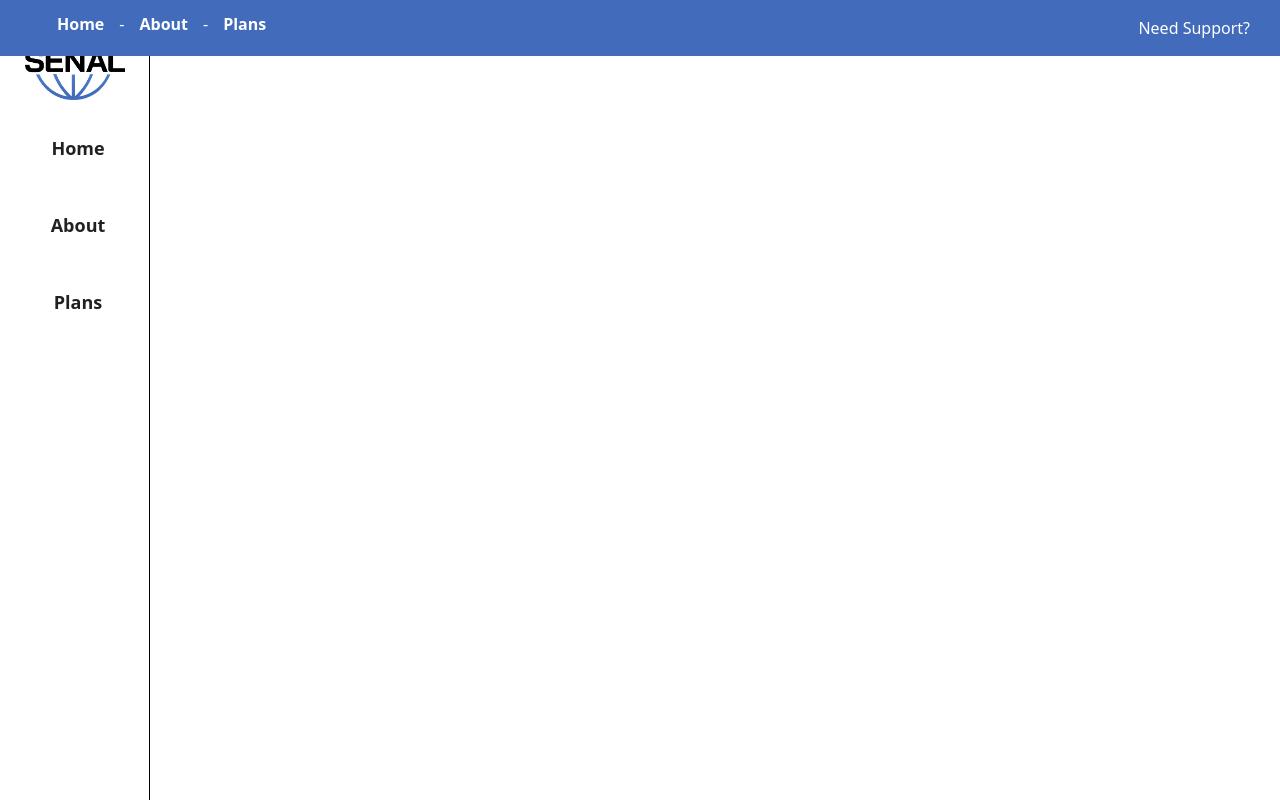
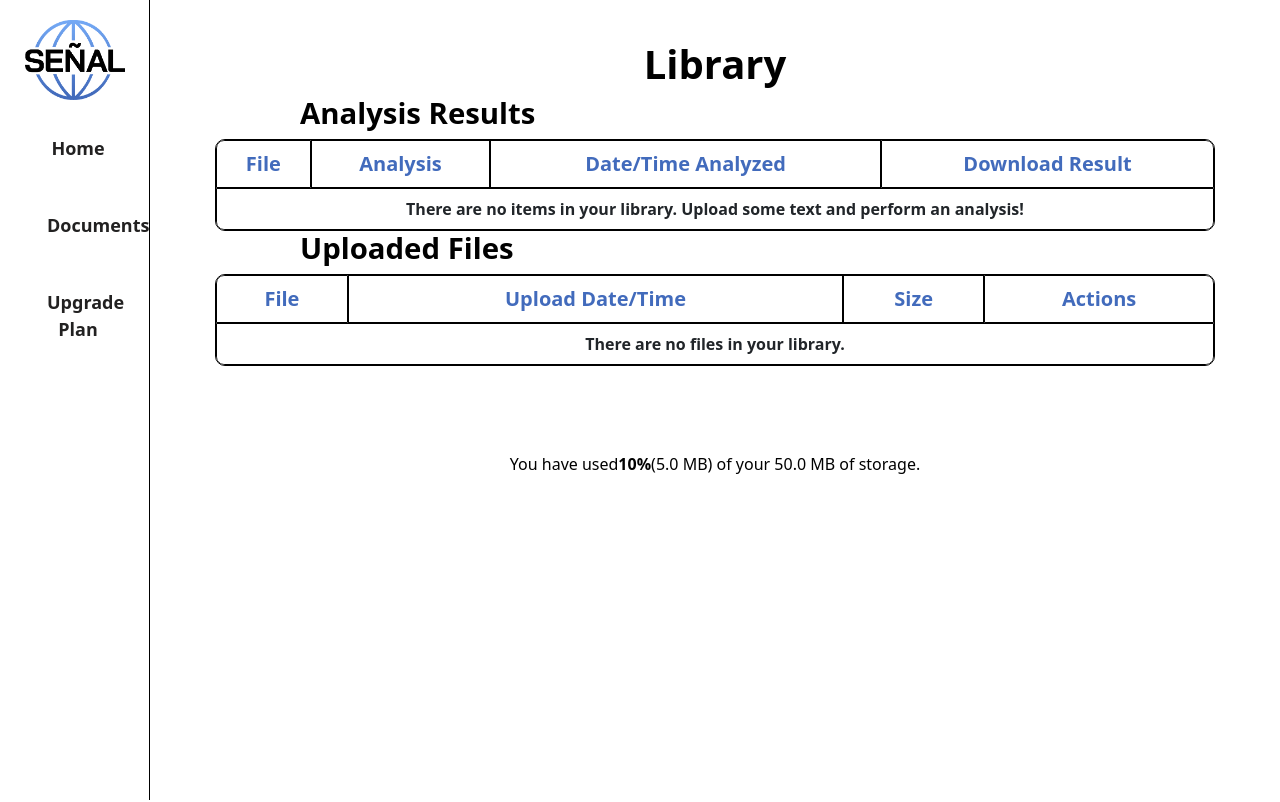
Before and after one commit to ATgzh/senaldesign, a React (Create React App) app: page /Library in a window 1280 px wide. Shown: the top 802 px of the page. Built offline with nearby package versions, Linux system fonts and the light colour scheme.

Commit message:
Library Section
Almost lost my life to flex box.

```diff
--- a/package.json
+++ b/package.json
@@ -15,7 +15,7 @@
     "react": "^18.3.1",
     "react-bootstrap": "^2.10.5",
     "react-dom": "^18.3.1",
-    "react-router-dom": "^6.27.0",
+    "react-router-dom": "^6.28.0",
     "react-scripts": "5.0.1",
     "typescript": "^4.9.5",
     "web-vitals": "^2.1.4"
--- a/src/Pages-Components/App.tsx
+++ b/src/Pages-Components/App.tsx
@@ -6,6 +6,7 @@ import '../Styles/App.css';
 import Navbar from './Navbar';
 import Sidebar from './Sidebar';
 import Home from './Home';
+import Library from './Library';
 import Footer from './Footer';
 import { isLoggedIn } from './Globals';
 
@@ -17,6 +18,7 @@ function App() {
         {!isLoggedIn && <Navbar />}
       <Routes>
       <Route path="/" element={<Home/>}/>
+      <Route path="/Library" element={<Library />} />
       </Routes>
       <Footer/>
     </Router>
--- /dev/null
+++ b/src/Pages-Components/Library.tsx
@@ -0,0 +1,57 @@
+import React, { useState, useEffect } from 'react';
+import '../Styles/Home.css';
+import Footer from './Footer';
+import '../Styles/Plans.css';
+import '../Styles/Library.css';
+import TableAnalyses from './TableAnalyses';
+import TableUploads from './TableUploads';
+//import axios from 'axios';
+import * as globals from './Globals';
+
+function Library() {
+  const aData = [
+    { files: 'Submission_2023-06-01_15-00-00.txt', modules: 'LEX', date: 'Wed, 07 Jun 2023 23:49:17 GMT', results: 'results'},
+  ]; //What is this? Example results?
+
+  const [uploads, setUploads] = useState([]);
+  const [analyses, setAnalyses] = useState([]);
+
+
+
+  return (
+    <div className="main-container-loggedin-library">
+      <div className='all-tables'>
+      <h1 className='header-text'>
+        Library
+      </h1>
+
+      <h2 className='header-text-h2'>
+        Analysis Results
+      </h2>
+
+      <div className='each-table'>
+        <div>
+          <TableAnalyses data={analyses} />
+        </div>
+      </div>
+
+      <h2 className='header-text-h2'>
+        Uploaded Files
+      </h2>
+
+      <div className='each-table'>
+        <div>
+          <TableUploads data={uploads} />
+        </div>
+      </div>
+
+      </div>
+
+      <div className="footer-text">
+        You have used <strong>10%</strong> (5.0 MB) of your 50.0 MB of storage.
+      </div>
+    </div>
+  );
+} //TODO: Make this display the library storage properly
+
+export default Library;
--- a/src/Pages-Components/Sidebar.tsx
+++ b/src/Pages-Components/Sidebar.tsx
@@ -1,5 +1,7 @@
 import React from 'react';
 import logo from '../Images/logo.png';
+import { BrowserRouter as Router, Route, Routes } from 'react-router-dom';
+import { Link } from 'react-router-dom';
 import Button from 'react-bootstrap/Button';
 import Container from 'react-bootstrap/Container';
 import '../Styles/Sidebar.css';
@@ -14,9 +16,9 @@ const Sidebar = () => {
 
         {/* Sidebar menu */}
         <ul className="sidebar-menu">
-          <li><a href="#home">Home</a></li>
-          <li><a href="#about">About</a></li>
-          <li><a href="#plans">Plans</a></li>
+        <li><Link to="/">Home</Link></li>  {/* Use Link to="/" for Home */}
+          <li><Link to="/Library">Documents</Link></li>  {/* Link to Library component */}
+          <li><Link to="/plans">Upgrade Plan</Link></li> {/* Link to other pages */}
         </ul>
       </div>
     );
--- /dev/null
+++ b/src/Pages-Components/TableAnalyses.tsx
@@ -0,0 +1,54 @@
+import React from 'react';
+import '../Styles/Table.css'
+
+interface Person {
+    id: number;
+    name: string;
+    age: number;
+}
+
+interface TableProps {
+  data: Array<{ file: string; module: string; date: string}>;
+}
+
+const TableAnalyses: React.FC<TableProps> = ({ data }) => {
+  return (
+    <div className='outer-container'>
+    <div className='table-container'>
+    <table className='custom-table'>
+      <thead>
+        <tr>
+          <th className='rounded-cell-left'>File</th>
+          <th>Analysis</th>
+          <th>Date/Time Analyzed</th>
+          <th className='rounded-cell-right'>Download Result</th>
+        </tr>
+      </thead>
+      <tbody>
+        <tr className='hidden'><td colSpan={4}>There are no items in your library. Upload some text and perform an analysis!</td></tr>
+        {data.map((analysis) => (
+          <tr>
+            <td>
+              Source File Goes Here
+            </td>
+            <td>{analysis.module}</td>
+            <td>{analysis.date}</td>
+            <td>
+
+            <a href="#">
+                <button>
+                    Download
+                </button>
+              </a>
+
+            </td>
+          </tr>
+        ))}
+      </tbody>
+    </table>
+    </div>
+    </div>
+  );
+};
+
+export default TableAnalyses;
--- /dev/null
+++ b/src/Pages-Components/TableUploads.tsx
@@ -0,0 +1,57 @@
+import React from 'react';
+import '../Styles/Table.css'
+import '../Styles/App.css'
+
+interface Person {
+    id: number;
+    name: string;
+    age: number;
+}
+
+interface TableProps {
+  data: Array<{
+    source_filename: string;
+    date: string;
+    size: string}>;
+}
+
+const TableUploads: React.FC<TableProps> = ({ data }) => {
+  return (
+    <div className='outer-container'>
+    <div className='table-container'>
+    <table className='custom-table'>
+      <thead>
+        <tr>
+          <th className='rounded-cell-left'>File</th>
+          <th>Upload Date/Time</th>
+          <th>Size</th>
+          <th className='rounded-cell-right'>Actions</th>
+        </tr>
+      </thead>
+      <tbody>
+        <tr className='hidden'><td colSpan={4}>There are no files in your library.</td></tr>
+        {data.map((file, index) => (
+          <tr>
+            <td>{file['source_filename']}</td>
+            <td>{file['date']}</td>
+            <td>0</td>
+            <td>
+
+              <button>
+                  Download
+              </button>
+              <button>
+                  Delete
+              </button>
+
+            </td>
+          </tr>
+        ))}
+      </tbody>
+    </table>
+    </div>
+    </div>
+  );
+};
+
+export default TableUploads;
--- a/src/Styles/App.css
+++ b/src/Styles/App.css
@@ -4,6 +4,16 @@
   flex-direction: row;
   height: 600px; /* Full height of the screen */
   margin-left: 200px;
+}
+
+.main-container-loggedin-library {
+  display: flex; /* Use flexbox to align the sections side by side */
+  text-align: center ;
+  flex-direction: column;
+  height: 1000px; /* Full height of the screen */
+  margin-left: 150px;
+  margin-right: 0px;
+  justify-content: flex-start;
 }
 
 .main-container-notlogged {
--- /dev/null
+++ b/src/Styles/Library.css
@@ -0,0 +1,29 @@
+.header-text {
+    font-size: 30pt;
+    color: #000000;
+    font-weight: bold;
+
+
+
+    text-align: center; /* For vertical centering */
+}
+
+.header-text-h2 {
+    font-size: 22pt;
+    color: #000000;
+    font-weight: bold;
+    display: flex;
+    justify-content: start;
+    margin-left: 150px;
+    align-items: center;
+}
+
+.footer-text {
+    font-size: 12pt;
+    color: #000000;
+    font-weight: normal;
+    display: flex;
+    justify-content: center;
+    align-items: center;
+    margin: 12px;
+}
--- /dev/null
+++ b/src/Styles/Plans.css
@@ -0,0 +1,129 @@
+.description-text-plans a {
+    color:#426BBC !important;
+  }
+  .main-page-containers {
+      flex-wrap: wrap;
+      justify-content: space-between;
+      display: flex;
+      padding-right: 3%;
+      padding-left: 3%;
+      padding-top: 5%;
+      padding-bottom: 10%;
+      gap: 8px;
+  }
+
+  .header-text-plans{
+    font-size: 30pt;
+    color: #426BBC;
+    font-weight: bold;
+    justify-content: center;
+  }
+
+  .box-and-text{
+    margin: auto;
+    width: 600px;
+  }
+
+  .main-text{
+    text-decoration: none;
+    font-size: 21pt;
+    font-weight: bold;
+    color:rgb(0, 0, 0);
+  }
+
+  .plan-container-free{
+    width: 285px;
+    height: auto;
+    min-height: 225px;
+    border-radius: 30px;
+    margin: auto;
+    margin-bottom: 30px;
+    background-color: #ffffff;
+    box-shadow: 0 2px 7px rgba(0,0,0, 0.5);
+    padding: 10px;
+  }
+
+  .description-text-plans {
+    width: 65%;
+    height: auto;
+    min-height: 175px;
+    border-radius: 15px;
+    margin: auto;
+    background-color: #ffffff;
+    box-shadow: 0 2px 7px rgba(0,0,0, 0.5);
+    padding: 40px;
+  }
+
+  .plan-container {
+    width: 285px;
+    height: auto;
+    min-height: 225px;
+    border-radius: 30px;
+    margin: auto;
+    margin-bottom: 30px;
+    background-color: #dde8ff;
+    box-shadow: 0 2px 7px rgba(0,0,0, 0.5);
+    padding: 10px;
+  }
+
+  .plan-container-basic{
+    width: 285px;
+    height: auto;
+    min-height: 225px;
+    border-radius: 30px;
+    margin: auto;
+    margin-bottom: 30px;
+    background-color: #dde8ff;
+    box-shadow: 0 2px 7px rgba(0,0,0, 0.5);
+    padding: 10px;
+  }
+
+  .plan-container-advanced{
+    width: 285px;
+    height: auto;
+    min-height: 225px;
+    border-radius: 30px;
+    margin: auto;
+    margin-bottom: 30px;
+    background: #a2c1ff;
+    box-shadow: 0 2px 7px rgba(0,0,0, 0.5);
+    padding: 10px;
+  }
+
+  .plan-container-professional{
+    width: 285px;
+    height: auto;
+    min-height: 225px;
+    border-radius: 30px;
+    margin: auto;
+    margin-bottom: 30px;
+    background:  #5e86d8;
+    box-shadow: 0 2px 7px rgba(0,0,0, 0.5);
+    padding: 10px;
+  }
+
+  .plan-title {
+    font-size: 25pt;
+    font-weight: bold;
+  }
+
+  .plan-list > ul {
+    font-size: 13pt;
+    display: block;
+    list-style: disc;
+    text-align: left;
+    margin-left: 10px;
+    margin-right: 10px;
+    margin-top: 1em;
+    margin-bottom: 1em;
+  }
+  .price {
+    font-size: 1.5em;
+    font-weight: bolder;
+  }
+  .price-interval {
+    font-size: 0.8em;
+  }
+  hr {
+    border: 1.5px solid black;
+  }
--- /dev/null
+++ b/src/Styles/Table.css
@@ -0,0 +1,94 @@
+.outer-container{
+    display: flex;
+    height: auto;
+    width: 100%;
+    background-color: #e3e3e3;
+
+    padding-right: 0px;
+    border-radius: 10px;
+    justify-items: center;
+}
+
+/*this is a flex box for the analysis and upload tables*/
+.all-tables{
+    display: flex-start;
+    height: 400px;
+    width: 100%;
+    margin-top: 40px;
+    padding-left: 0%;
+    flex-direction: column;
+    justify-content: flex-start;
+}
+
+.each-table{
+    display: flex;
+    justify-content: center;
+}
+
+.table-container {
+    width: 1000px;
+    border-radius: 10px;
+    overflow: hidden;
+    border: 1px solid #000;
+    background-color: #fff;
+
+  }
+
+  .custom-table thead{
+    font-size: 15pt;
+    color: #426BBC;
+    text-align: center;
+  }
+
+  .custom-table {
+    width: 100%;
+    border-collapse: separate;
+    border-spacing: 0;
+    overflow: wrap;
+    font-weight: bold;
+  }
+
+  .custom-table th,
+  .custom-table td {
+    font-size: 12pt;
+    padding: 8px;
+    border: 1px solid #000;
+    text-align: center;
+    align-items: center;
+  }
+
+  .custom-table th{
+    font-size: 15pt;
+  }
+
+  .custom-table tr:last-child td:last-child {
+    border-bottom-right-radius: 8px;
+  }
+
+  .custom-table tr:last-child td:first-child {
+    border-bottom-left-radius: 8px;
+  }
+
+  .rounded-cell-left{
+    border-top-left-radius: 8px;
+  }
+
+  .rounded-cell-right{
+    border-top-right-radius: 8px;
+  }
+
+  .custom-table button{
+    background: linear-gradient(to right, #426BBC, #74A9F5);
+    color: #fff;
+    font-weight: bold;
+    font-size: 12pt;
+    justify-self: center;
+    height: 40px;
+    margin-left: 20px;
+  }
+
+  .custom-table a{
+
+    color: #426BBC;
+    text-decoration: underline;
+  }
```
Also changed, not shown: 1 other file (tests, documents, lock files or other folders).
